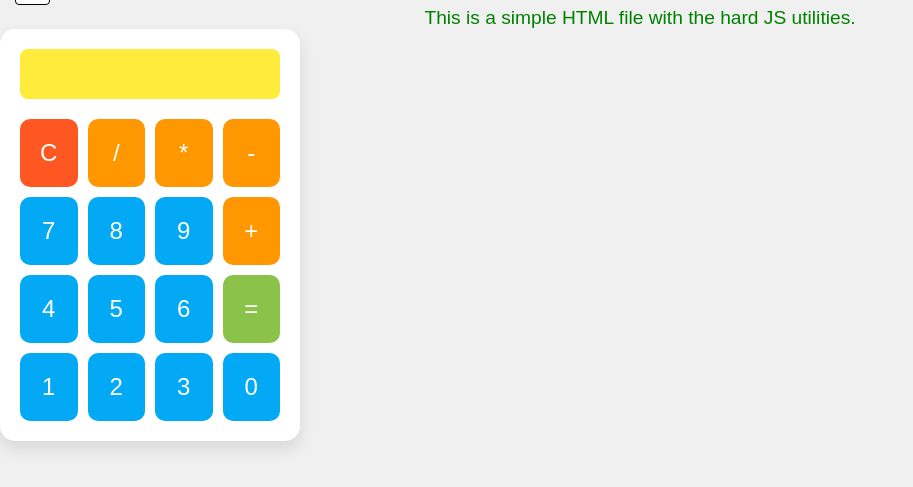
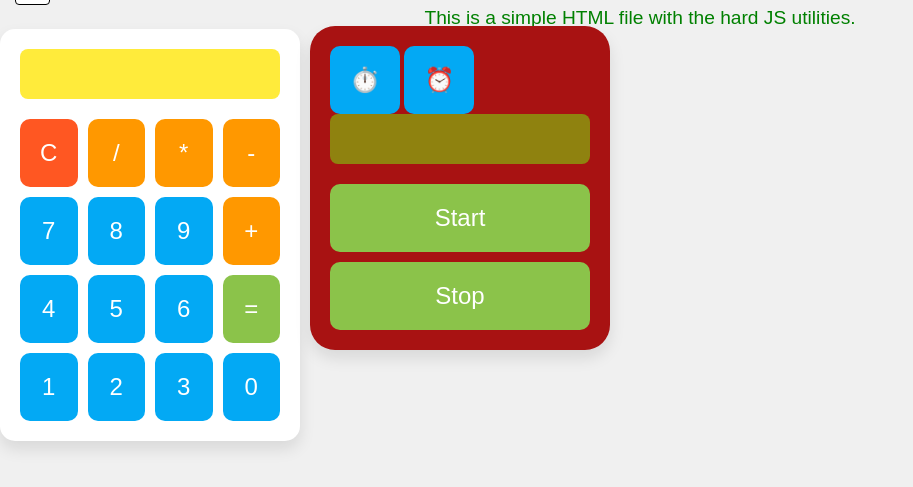
Before and after one commit to AJoker0/vanilla-js-projects, a website: page index.html in a window 1280 px wide. Shown: the part 45-532 px from the top of the page, without its empty margins (0-913 px from the left). Drawn offline with Linux system fonts and the light colour scheme.

Commit message:
demo timer

```diff
--- a/base.css
+++ b/base.css
@@ -211,3 +211,73 @@ a{
 .button.operator:hover {
     background-color: #f57c00;
 }
+
+/* ------------------------------------------------------------------------------------------- */
+
+
+.timer {
+    margin-left: 310px;
+    transform: translateY(-415px);
+    position: absolute;
+
+    width:300px;
+    background-color: #a81212ff;
+    border-radius: 25px;
+    box-shadow: 0 8px 16px rgba(0, 0, 0, 0.1);
+    padding: 20px;
+}
+
+.timer-display {
+    width: 100%;
+    height: 50px;
+    text-align: left;
+    font-size: 2.5rem;
+    padding:10px;
+    margin-bottom: 20px;
+    border: none;
+    background-color: #8f820fff;
+    border-radius: 8px;
+    color: #333;
+}
+
+.timer-buttons {
+    display:grid;
+    //grid-template-columns: repeat(4, 1fr);
+    gap: 10px;
+}
+
+.button {
+    background-color: #03a9f4;
+    border: none;
+    font-size: 1.5rem;
+    padding: 20px;
+    cursor: pointer;
+    border-radius: 10px;
+    transition: background-color 0.3s, transform 0.2s;
+    color:white;
+}
+
+.button:hover {
+    background-color: #0288d1;
+    transform: scale(1.1);
+}
+
+.button:active {
+    transform: scale(0.95);
+}
+
+.button.start {
+    background-color: #8bc34a;
+}
+
+.button.start:hover {
+    background-color: #689f38;
+}
+
+.button.stop {
+    background-color: #8bc34a;
+}
+
+.button.stop:hover {
+    background-color: #e64a19;
+}
--- a/index.html
+++ b/index.html
@@ -59,6 +59,18 @@
     </div>
 </div>
 
+<div class="timer">
+  <div class="sec-clock">
+    <button class="button change1">⏱️</button>
+    <button class="button change2">⏰</button>
+  </div>
+    <input type="text" id="timer-display" class="timer-display" disabled>
+    <div class="timer-buttons">
+        <button class="button start" onclick="startTimer()">Start</button>
+        <button class="button stop" onclick="stopTimer()">Stop</button>
+    </div>
+</div>
+
 
     <script src="myscripts.js"></script>
 </body>
--- a/myscripts.js
+++ b/myscripts.js
@@ -64,6 +64,9 @@ function calculate() {
             }
             result = prev / current;
             break;
+        case '*':
+            result = prev * current;
+            break;
         default:
             return;
     }
```
